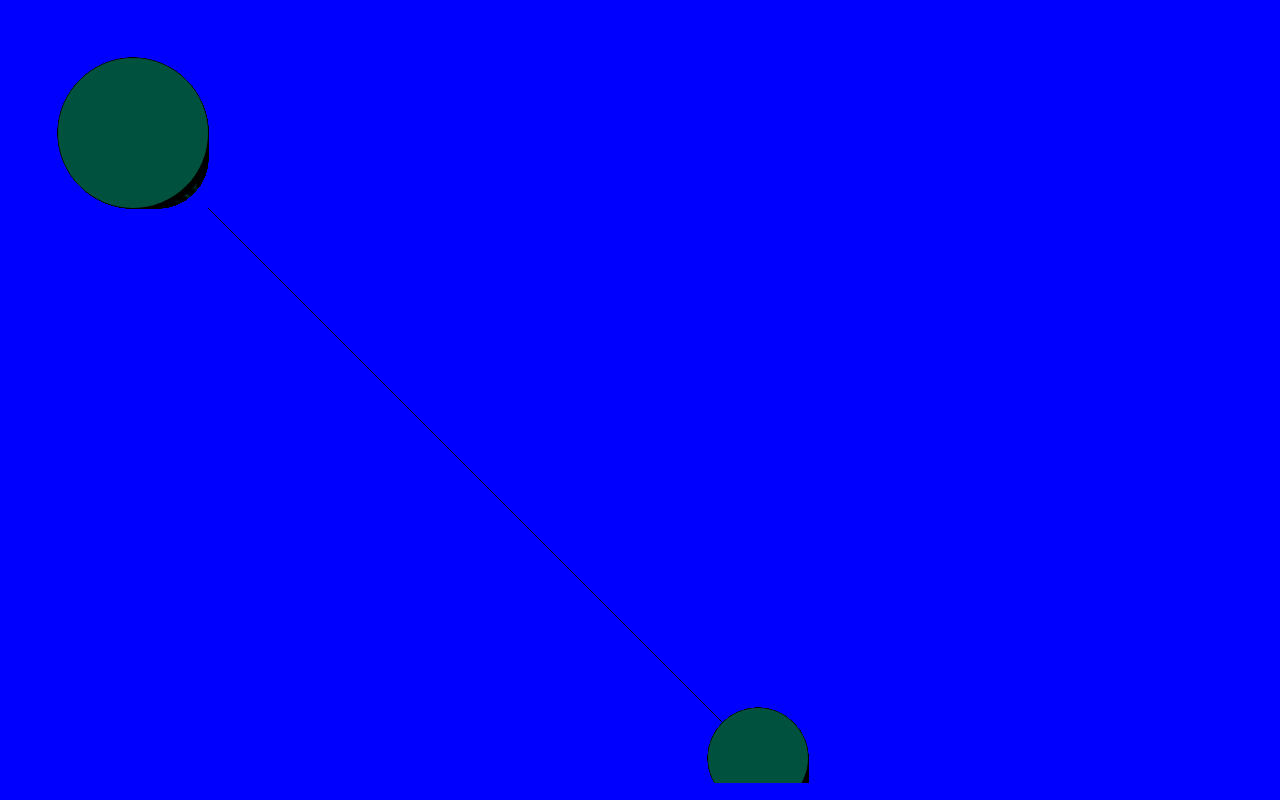
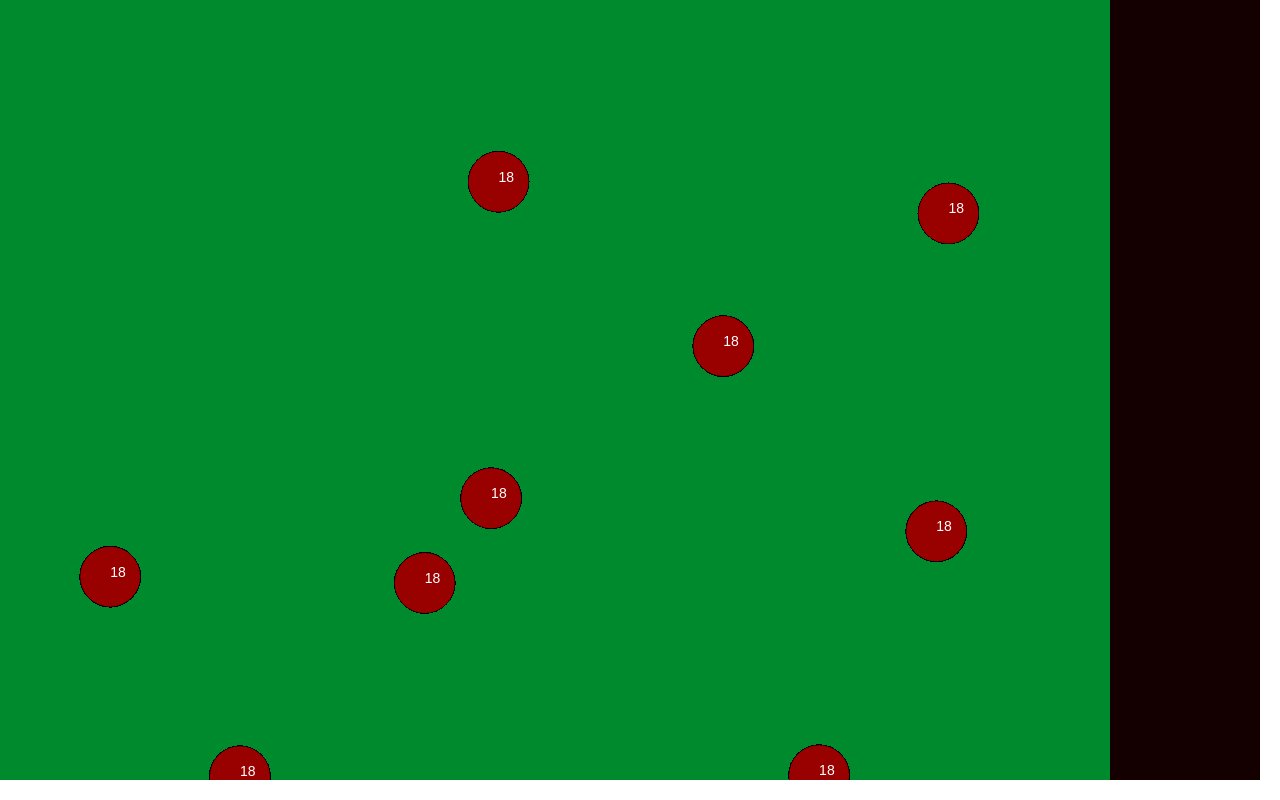
Before and after one commit to RyanJones19/pathogen, a plain HTML site: page index.html in a window 1280 px wide. Drawn offline with Linux system fonts and the light colour scheme; files that its build step writes are made by us from their sources.

Commit message:
Nightly Update
Added array of node objects which now spawn at random locations.

Created population variable and is now displayed on node.

```diff
--- a/css/page.css
+++ b/css/page.css
@@ -1,3 +1,5 @@
-body {
-    background-color: blue;
+html, body, div, canvas {
+    margin: 0;
+    padding: 0;
+    border: 0;
 }
--- a/index.html
+++ b/index.html
@@ -6,6 +6,7 @@
         <link rel="stylesheet" href="page.css" type="text/css">
     </head>
     <body>
+    	<canvas id="mainCanvas"></canvas>
         <script type="text/javascript" src="simulation.js"></script>
     </body>
 </html>
--- a/simulation.js
+++ b/simulation.js
@@ -1,51 +1,66 @@
-// Create the canvas
-var canvas = document.createElement("canvas");
+var canvas = document.getElementById("mainCanvas");
   // Somewhat fullscreen canvas
-  canvas.width = window.innerWidth - 25;
-  canvas.height = window.innerHeight - 25;
+  canvas.width = window.innerWidth - 20;
+  canvas.height = window.innerHeight - 20;
 
-  /* Hardcoded Canvas Size
-  canvas.width = 800;
-  canvas.height = 600;
-  */
 var ctx = canvas.getContext("2d");
 document.body.appendChild(canvas);
+  // Canvas background color
+  ctx.fillStyle="#008A2E";
+  ctx.fillRect(0,0,canvas.width, canvas.height);
 
-// Node class
+// Sidebar
+ctx.fillStyle="#140000";
+ctx.fillRect(canvas.width-150,0,canvas.width, canvas.height);
+
 function Node (x, y, size) {
   this.x = x;
   this.y = y;
   this.size = size;
-  this.color = '#00513d';
 
-  /*
-  population: null,
-  populationGrowthRate: null,
+  this.population = 5;
+  this.populationGrowthRate = null;
 
-  resourceCount: null,
-  resourceProductionRate: null,
-  */
-
-  //alert('Node instantiated');
+  this.resourceCount = null;
+  this.resourceProductionRate = null;
 
   this.update = function() {
-      this.size += 0.02;
+      this.population += 0.01;
   };
 
-  // Draws a circle
   this.draw = function() {
-    ctx.fillStyle = this.color;
+    // Draws a circle
+    ctx.fillStyle = "#990000";
     ctx.beginPath();
-    ctx.arc((this.x - this.size), (this.y - this.size), this.size, 0, 2*Math.PI);
+    ctx.arc(this.x, this.y, this.size, 0, 2*Math.PI);
     ctx.stroke();
     ctx.closePath();
     ctx.fill();
+
+    // Print population count
+    ctx.fillStyle = "#FFFFFF";
+    ctx.font="14px Arial";
+    ctx.fillText(this.population.toFixed(0), this.x, this.y);
+  }
+};
+
+function Edge () {
+  this.node1 = null;
+  this.node2 = null;
+  this.distance = null;
+
+  this.draw = function() {
+    // Draw edge
+    ctx.fillStyle = "#FFFFFF";
+    ctx.beginPath();
+    ctx.moveTo(node1.x, node1.y);
+    ctx.lineTo(node2.x, node2.y);
+    ctx.stroke();
+    ctx.closePath();
   }
 };
 
 /*
-function Edge {};
-
 function Pool {};
 
 function Disease {
@@ -54,26 +69,26 @@ function Disease {
 };
 */
 
-var node1 = new Node(200,200, 50);
-var node2 = new Node(800,800, 25);
+var nodeArr = [];
+for (var i = 0; i < 10; i++) {
+    var obj = new Node(Math.random()*1000, Math.random()*1000, 30);
+    nodeArr.push(obj);
+}
 
 var reset = function () {};
 
 // Update game objects
 var update = function () {
-    node1.update();
-    node2.update();
+  for (var i = 0; i < 10; i++) {
+    nodeArr[i].update();
+  }
 };
 
 // Draw everything
 var render = function () {
-    // Drawing edge between nodes
-    ctx.moveTo(node1.x, node1.y);
-    ctx.lineTo(node2.x, node2.y);
-    ctx.stroke();
-
-    node1.draw();
-    node2.draw();
+  for (var i = 0; i < 10; i++) {
+    nodeArr[i].draw();
+  }
 };
 
 // The main game loop
```
Also changed, not shown: 1 other file.
